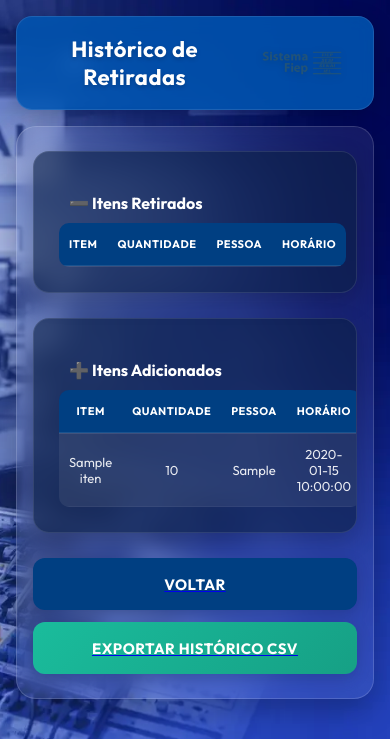
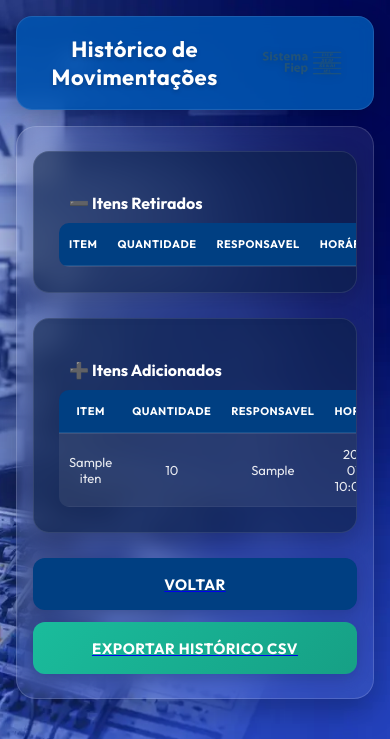
Before and after one commit to f3rn4nd0sv13ckm0ur4/tcc-part2, a Flask app: page /historico.html in a window 390 px wide. Shown: the top 739 px of the page. Run offline with Flask 3, Linux system fonts and the light colour scheme; a user stored in the database is signed in; tables that the repository leaves empty hold one stand-in row (values such as "Sample post"); data that the repository does not hold is empty.

Commit message:
ajustes do mobile

```diff
--- a/docker-compose.yml
+++ b/docker-compose.yml
@@ -30,7 +30,7 @@ services:
     environment:
       DB_HOST: db_almox
       DB_PASSWORD: root
-      OPENAI_API_KEY: ${OPENAI_API_KEY}
+      OPENAI_API_KEY: ${}
       OPENAI_MODEL: ${OPENAI_MODEL:-gpt-4o-mini}
       OPENAI_API_BASE: ${OPENAI_API_BASE:-https://api.openai.com/v1}
     volumes:
--- a/mobile/App.js
+++ b/mobile/App.js
@@ -18,6 +18,8 @@ import {
 } from 'react-native';
 import * as DocumentPicker from 'expo-document-picker';
 // para fazer o qr code " cd mobile " "Set-ExecutionPolicy -ExecutionPolicy Unrestricted -Scope Process" "npx expo start"
+// caso de problema com versão no qr code "Remove-Item -Recurse -Force node_modules" "npm ci" "npx expo-doctor" "npx expo start -c"
+
 export default function App() {
   // Configuração da API
   const [baseUrl, setBaseUrl] = useState('http://10.154.20.53:5000');
--- a/templates/historico.html
+++ b/templates/historico.html
@@ -15,7 +15,7 @@
 
     <div class="topo">
 
-        <h1>Histórico de Retiradas</h1>
+        <h1>Histórico de Movimentações</h1>
 
         <img src="static/Sistema-Fiep-Azul.png" class="logo">
 
@@ -30,7 +30,7 @@
                 <tr>
                     <th>ITEM</th>
                     <th>QUANTIDADE</th>
-                    <th>PESSOA</th>
+                    <th>RESPONSAVEL</th>
                     <th>HORÁRIO</th>
                 </tr>
                 {% for retirada in retiradas %}
@@ -51,7 +51,7 @@
                 <tr>
                     <th>ITEM</th>
                     <th>QUANTIDADE</th>
-                    <th>PESSOA</th>
+                    <th>RESPONSAVEL</th>
                     <th>HORÁRIO</th>
                 </tr>
                 {% for adicionado in adicionados %}
```
